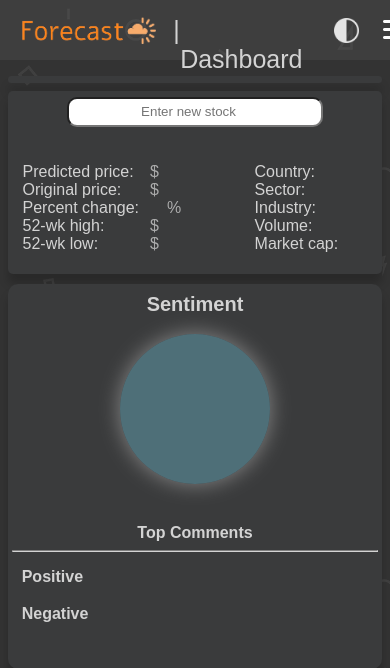
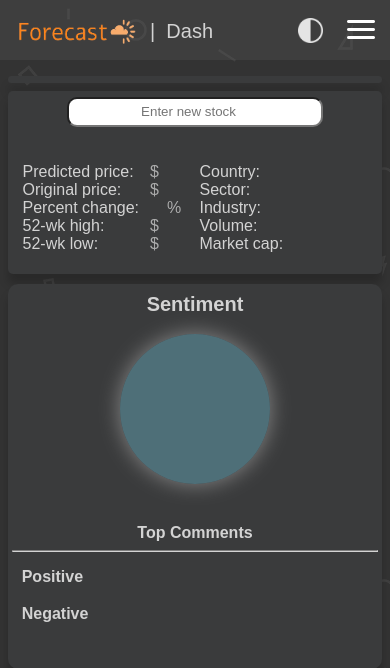
Before and after one commit to keatox/forecast, a Flask app: template src/frontend/templates/dashboard.html in a window 390 px wide; the page is wider, and only the part inside the window is pictured. Shown: the top 668 px of that part. Run offline with Flask 3, Linux system fonts and the light colour scheme; the template is opened without the code that fills it, so the values that code supplies are empty; parts of the project's set-up code (start-up, migrations or seed data) failed here and were passed over.

Commit message:
Mobile styling

```diff
--- a/src/frontend/static/styles.css
+++ b/src/frontend/static/styles.css
@@ -82,8 +82,8 @@ body{
 
 #sitename{
     flex: 3;
-    font-size: 25px;
-    margin-top: 16px;
+    font-size: 20px;
+    margin-top: 20px;
 }
 
 #menu{
@@ -207,7 +207,7 @@ nav{
 
 @media (max-width: 768px){
     #ticker{
-        margin-left: 43%;
+        margin-left: 35%;
     }
 
     #content{
@@ -229,6 +229,16 @@ nav{
 
     .plot{
         width: 94vw;
+    }
+
+    .logo{
+        width: 150px;
+        height: 90%;
+        margin-top: 4px;
+    }
+
+    #data{
+        margin-left: 5% !important
     }
 }
 
@@ -336,6 +346,10 @@ nav{
         width: 64%;
         margin-left: 15%;
     }
+
+    #landingsearch{
+        width: 70%;
+    }
 }
 
 @media (max-width: 1000px){
--- a/src/frontend/templates/about.html
+++ b/src/frontend/templates/about.html
@@ -4,7 +4,7 @@
 <head>
     <title>About - Forecast</title>
     <meta charset="UTF-8"/>
-    <meta name="viewport" content="width=device-width"/>
+    <meta name="viewport" content="width=device-width" initial-scale=1/>
     <link rel="shortcut icon" href="/static/imgs/favicon.ico" type="image/x-icon"/>
     <link rel="icon" href="/static/imgs/favicon.ico" type="image/x-icon"/>
     <link rel='stylesheet' type='text/css' href="{{ url_for('static',filename='styles.css') }}">
@@ -13,7 +13,7 @@
 
 <body>
     <div id="header">
-        <img src="/static/imgs/logo.png"/>
+        <img class='logo' src="/static/imgs/logo.png"/>
         <div id="sitename">| &nbsp;About</div>
         <nav id="navbar">
             <a onclick="toggleDarkmode()"><img id="toggle" title='Toggle dark mode' src="/static/imgs/toggle.png"/></a>
--- a/src/frontend/templates/dashboard.html
+++ b/src/frontend/templates/dashboard.html
@@ -4,7 +4,7 @@
 <head>
     <title>Dash - Forecast</title>
     <meta charset="UTF-8"/>
-    <meta name="viewport" content="width=device-width"/>
+    <meta name="viewport" content="width=device-width" initial-scale=1/>
     <link rel="shortcut icon" href="/static/imgs/favicon.ico" type="image/x-icon"/>
     <link rel="icon" href="/static/imgs/favicon.ico" type="image/x-icon"/>
     <link rel='stylesheet' type='text/css' href="{{ url_for('static',filename='styles.css') }}">
@@ -13,8 +13,8 @@
 
 <body>
     <div id="header">
-        <img src="/static/imgs/logo.png"/>
-        <div id="sitename">| &nbsp;Dashboard</div>
+        <img class='logo' src="/static/imgs/logo.png"/>
+        <div id="sitename">| &nbsp;Dash</div>
         <nav id="navbar">
             <a onclick="toggleDarkmode()"><img id="toggle" title='Toggle dark mode' src="/static/imgs/toggle.png"/></a>
             <input id="menu" type="checkbox"/>
@@ -55,7 +55,7 @@
                     <div class="inlay">$ {{ pred['fiftyTwoWeekHigh'] }}</div><br>
                     <div class="inlay">$ {{ pred['fiftyTwoWeekLow'] }}</div><br><br>
                 </div>
-                <div style="margin-left: 20%; margin-right: 3%; float: left;">
+                <div id='data' style="margin-left: 20%; margin-right: 3%; float: left;">
                     Country:<br>
                     Sector:<br>
                     Industry:<br>
--- a/src/frontend/templates/help.html
+++ b/src/frontend/templates/help.html
@@ -4,7 +4,7 @@
 <head>
     <title>Help - Forecast</title>
     <meta charset="UTF-8"/>
-    <meta name="viewport" content="width=device-width"/>
+    <meta name="viewport" content="width=device-width" initial-scale=1/>
     <link rel="shortcut icon" href="/static/imgs/favicon.ico" type="image/x-icon"/>
     <link rel="icon" href="/static/imgs/favicon.ico" type="image/x-icon"/>
     <link rel='stylesheet' type='text/css' href="{{ url_for('static',filename='styles.css') }}">
@@ -13,7 +13,7 @@
 
 <body>
     <div id="header">
-        <img src="/static/imgs/logo.png"/>
+        <img class='logo' src="/static/imgs/logo.png"/>
         <div id="sitename">| &nbsp;Help</div>
         <nav id="navbar">
             <a onclick="toggleDarkmode()"><img id="toggle" title='Toggle dark mode' src="/static/imgs/toggle.png"/></a>
--- a/src/frontend/templates/landing.html
+++ b/src/frontend/templates/landing.html
@@ -4,7 +4,7 @@
 <head>
     <title>Forecast</title>
     <meta charset="UTF-8"/>
-    <meta name="viewport" content="width=device-width"/>
+    <meta name="viewport" content="width=device-width" initial-scale=1/>
     <link rel="shortcut icon" href="/static/imgs/favicon.ico" type="image/x-icon"/>
     <link rel="icon" href="/static/imgs/favicon.ico" type="image/x-icon"/>
     <link rel='stylesheet' type='text/css' href="{{ url_for('static',filename='styles.css') }}">
```
